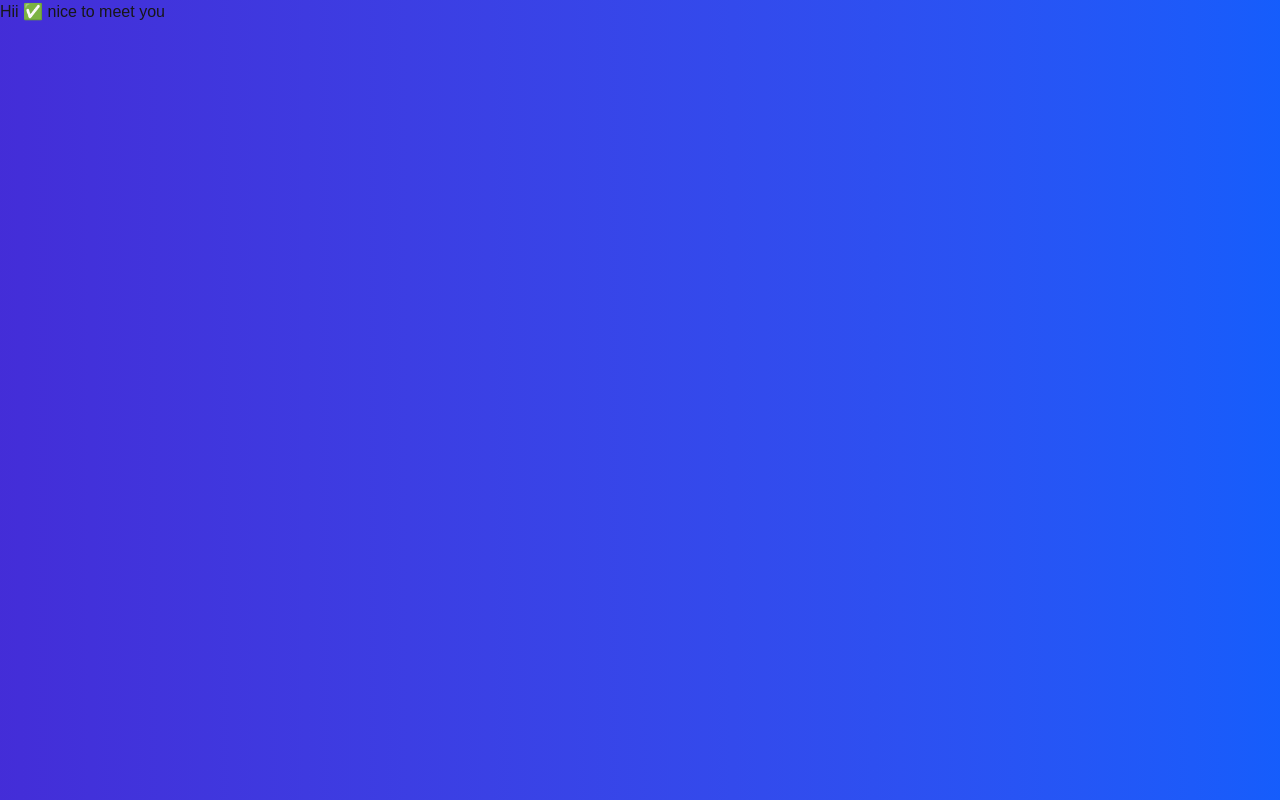
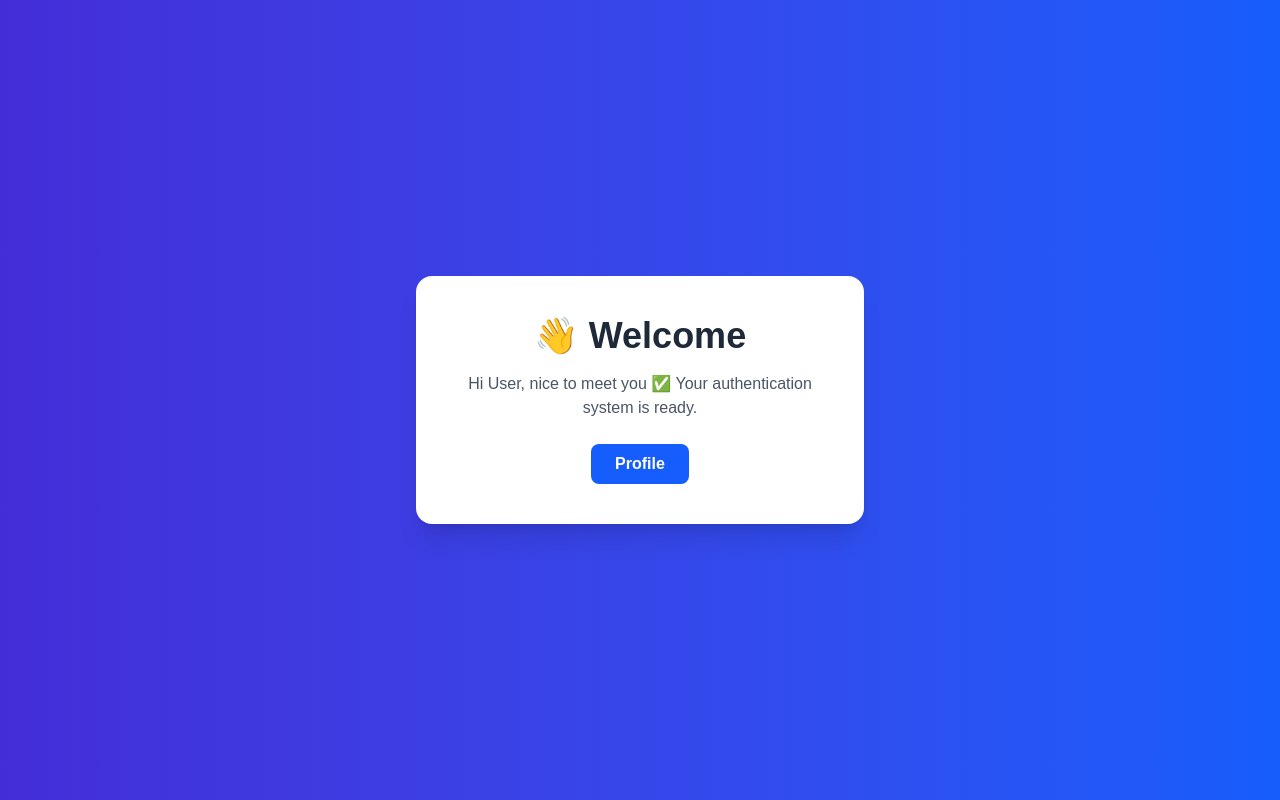
Before and after one commit to Rajmishra-2125/nextJs-project, a Next.js app in the folder Projects/my-app/: page / in a window 1280 px wide. Built offline with nearby package versions, Linux system fonts and the light colour scheme.

Commit message:
Updating UI

```diff
--- a/Projects/my-app/src/app/page.tsx
+++ b/Projects/my-app/src/app/page.tsx
@@ -1,7 +1,25 @@
 import Image from "next/image";
+import Link from "next/link";
 
 export default function Home() {
   return (
-   <div className="w-full h-screen bg-linear-to-l from-blue-600 to-indigo-700">Hii ✅ nice to meet you </div>
-  )
+    <div className="flex items-center justify-center w-full h-screen bg-linear-to-l from-blue-600 to-indigo-700">
+      <div className="bg-white shadow-xl rounded-2xl p-10 text-center max-w-md">
+        <h1 className="text-4xl font-bold text-gray-800 mb-4">👋 Welcome</h1>
+
+        <p className="text-gray-600 mb-6">
+          Hi User, nice to meet you ✅ Your authentication system is ready.
+        </p>
+
+        <div className="flex gap-4 justify-center">
+          <Link
+            href="/profile"
+            className="px-6 py-2 bg-blue-600 text-white rounded-lg hover:bg-blue-700 transition font-semibold"
+          >
+            Profile
+          </Link>
+        </div>
+      </div>
+    </div>
+  );
 }
```
